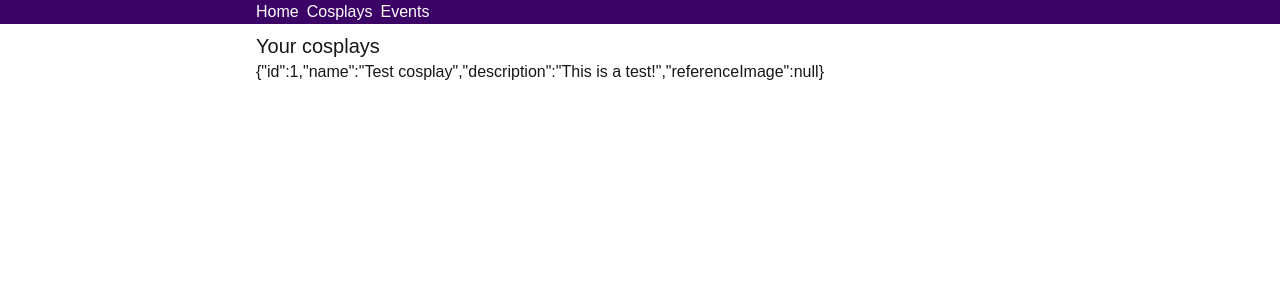
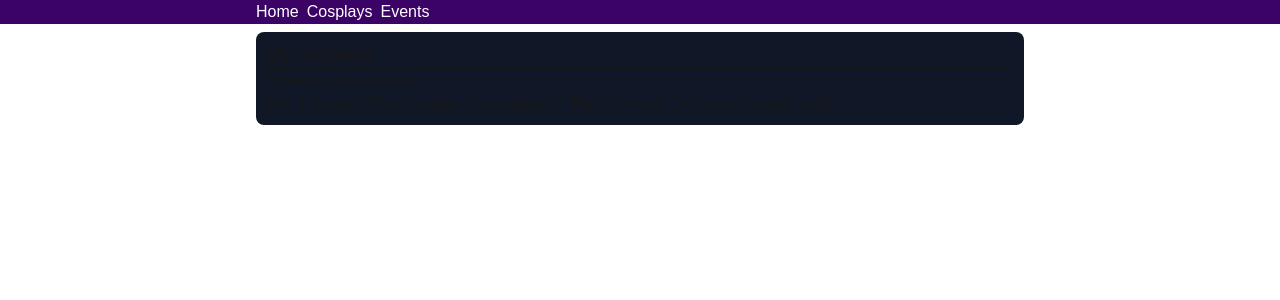
Before and after one commit to andrewliden/cosplay-planner, a Next.js app in the folder next-cosplanner/next-frontend/: page /cosplays in a window 1280 px wide. Shown: the top 300 px of the page. Built offline with nearby package versions, Linux system fonts and the light colour scheme.

Commit message:
Breaking things up a bit, some visual stuff.

```diff
--- a/next-cosplanner/next-frontend/src/app/cosplays/page.tsx
+++ b/next-cosplanner/next-frontend/src/app/cosplays/page.tsx
@@ -1,24 +1,34 @@
 import type Cosplay from "@/type-definitions/Cosplay";
 import { HOSTED_AT } from "@/env";
-import PageHeading from "@/components/PageHeading";
+import ContentBox from "@/components/ContentBox";
+import CreateNewCosplay from "@/components/CreateNewCosplay";
+
+function ListCosplay({data}: {data: Cosplay}) {
+    return (
+        <div>
+            {JSON.stringify(data)}
+        </div>
+    );
+}
 
 export default async function CosplaysPage() {
     const req = await fetch(`${HOSTED_AT}/api/cosplay`);
     const j = await req.json() as Cosplay[];
     return (
+        <ContentBox label='My cosplays'>
+            <CreateNewCosplay />
             <div>
-            <PageHeading>
-                Your cosplays
-            </PageHeading>
                 {j.length === 0 ?
                     <p>It looks like you don&apos;t have any cosplays yet.</p>
                     :
                     j.map(cosplay =>
-                    <div key={cosplay.id}>
-                        {JSON.stringify(cosplay)}
-                    </div>
+                        <ListCosplay
+                            data={cosplay}
+                            key={cosplay.id}
+                        />
                     )
                 }
             </div>
+        </ContentBox>
     );
 }
--- a/next-cosplanner/next-frontend/src/components/ContentBox.tsx
+++ b/next-cosplanner/next-frontend/src/components/ContentBox.tsx
@@ -1,6 +1,9 @@
-export default function ContentBox({children}: {children?: React.ReactNode}) {
+import PageHeading from "./PageHeading";
+export default function ContentBox({children, label}: {children?: React.ReactNode, label: React.ReactNode}) {
     return(
-        <div className='bg-'>
+        <div className='bg-gray-900 p-2 rounded-lg'>
+            <PageHeading>{label}</PageHeading>
+            <hr />
             {children}
         </div>
     );
```
Lines whose indentation alone changed are shown as unchanged.
